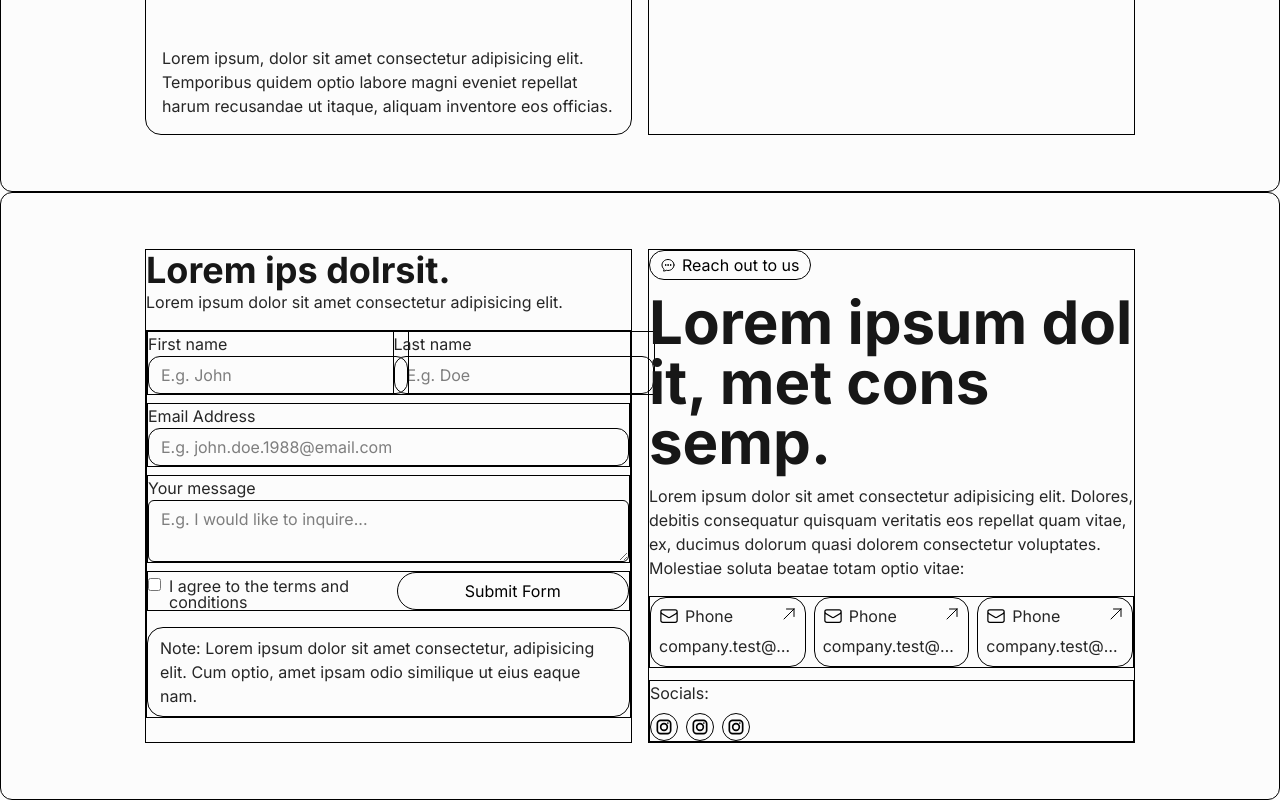
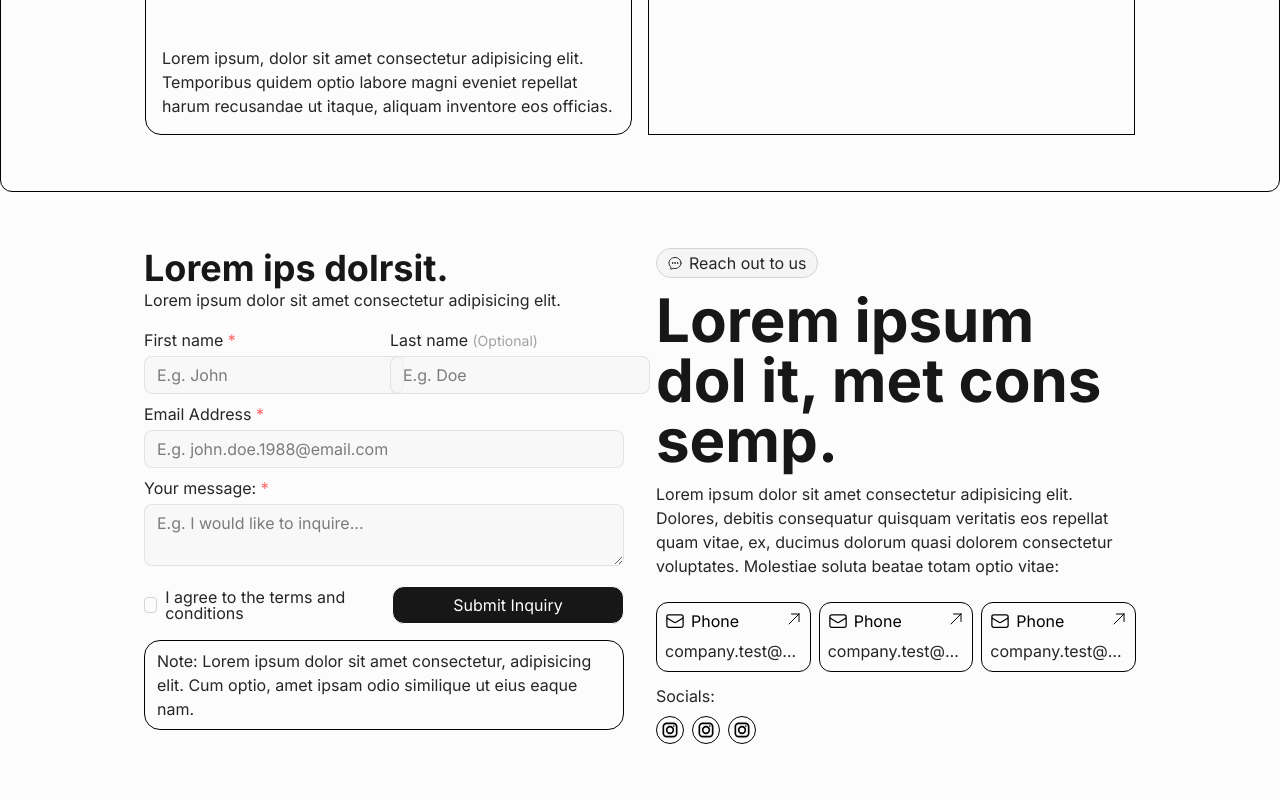
Before and after one commit to fwedwicc/kms, a React (Vite) app in the folder frontend/: page / in a window 1280 px wide. Shown: the part 952-1752 px from the top of the page. Built offline with nearby package versions, Linux system fonts and the light colour scheme; no server answers.

Commit message:
Enhance Contact component layout and styling; improve form accessibility and input handling

```diff
--- a/frontend/src/components/guest/Contact.jsx
+++ b/frontend/src/components/guest/Contact.jsx
@@ -61,16 +61,16 @@ const Contact = () => {
   }
 
   return (
-    <section id='contact' className='grid lg:grid-cols-2 grid-cols-1 border rounded-xl lg:px-36 md:px-12 gap-4 px-4 p-4 md:p-14'>
+    <section id='contact' className='grid lg:grid-cols-2 grid-cols-1 rounded-xl lg:px-36 md:px-12 md:gap-8 gap-4 px-4 p-4 md:p-14'>
       <Toaster position="bottom-left" />
       {/* Left Content */}
-      <div className='border'>
+      <div>
         <h3>Lorem ips dolrsit.</h3>
         <p>Lorem ipsum dolor sit amet consectetur adipisicing elit.</p>
-        <form onSubmit={handleSubmit} className='mt-4 grid md:grid-cols-2 grid-cols-1 gap-2 border'>
+        <form onSubmit={handleSubmit} className='mt-4 grid md:grid-cols-2 grid-cols-1 gap-y-2 gap-x-3'>
           {/* Firstname */}
-          <fieldset className='flex flex-col border'>
-            <label htmlFor="firstName">First name</label>
+          <fieldset className='flex flex-col gap-1'>
+            <label htmlFor="firstName">First name <span className='text-red-400'>*</span></label>
             <InputText
               type="text"
               name="firstName"
@@ -81,8 +81,8 @@ const Contact = () => {
             />
           </fieldset>
           {/* Lastname */}
-          <fieldset className='flex flex-col border'>
-            <label htmlFor="lastName">Last name</label>
+          <fieldset className='flex flex-col gap-1'>
+            <label htmlFor="lastName">Last name <span className='text-neutral-400 text-sm'>(Optional)</span></label>
             <InputText
               type="text"
               name="lastName"
@@ -93,8 +93,8 @@ const Contact = () => {
             />
           </fieldset>
           {/* Email */}
-          <fieldset className='flex flex-col border col-span-full'>
-            <label htmlFor="email">Email Address</label>
+          <fieldset className='flex flex-col gap-1 col-span-full'>
+            <label htmlFor="email">Email Address <span className='text-red-400'>*</span></label>
             <InputText
               type="text"
               name="email"
@@ -105,20 +105,20 @@ const Contact = () => {
             />
           </fieldset>
           {/* Message */}
-          <fieldset className='flex flex-col border col-span-full'>
-            <label htmlFor="message">Your message</label>
+          <fieldset className='flex flex-col gap-1 col-span-full'>
+            <label htmlFor="message">Your message: <span className='text-red-400'>*</span></label>
             <textarea
               name="message"
               value={formData.message}
               placeholder="E.g. I would like to inquire..."
               onChange={handleChange}
-              className="rounded-md px-3 py-1.5 border"
+              className="px-3 py-1.5 border border-neutral-300/60 bg-neutral-100/60 rounded-lg transition duration-300 ease-in-out focus:ring-2 ring-offset-1 focus:ring-green-600 focus:outline-none"
             />
           </fieldset>
-          <div className='col-span-full grid md:grid-cols-2 grid-cols-1 items-end gap-4 border'>
+          <div className='col-span-full grid md:grid-cols-2 grid-cols-1 items-center gap-4 mt-3'>
             {/* Terms Agreed */}
             <fieldset>
-              <label className='flex items-start gap-2 leading-4'>
+              <label className='flex items-center gap-2 leading-4'>
                 <input
                   type="checkbox"
                   name="termsAgreed"
@@ -130,12 +130,13 @@ const Contact = () => {
               </label>
             </fieldset>
             {/* Submit Button */}
-            <Button type="submit" disabled={loading} className=''>
-              {loading ? 'Submitting...' : 'Submit Form'}
+            <Button type="submit" disabled={loading} variant='primary'>
+              {loading ? 'Submitting...' : 'Submit Inquiry'}
+              {loading ? 'spin' : null}
             </Button>
           </div>
           {/* Error Message */}
-          {error && <p className='text-red-500 col-span-full mt-2'>{error}</p>}
+          {error && <span className='text-red-500 col-span-full mt-2'>{error}</span>}
           {/* Note */}
           <div className='col-span-full mt-2 px-3 py-2 rounded-2xl border'>
             <p>Note: Lorem ipsum dolor sit amet consectetur, adipisicing elit. Cum optio, amet ipsam odio similique ut eius eaque nam.</p>
@@ -143,9 +144,8 @@ const Contact = () => {
         </form>
       </div>
       {/* Right Content */}
-      <div className='border space-y-3'>
-        {/* border-green-500/30 bg-green-400/5 text-green-600 */}
-        <Badge styles=''>
+      <div className='space-y-3'>
+        <Badge variant='default'>
           <svg xmlns="http://www.w3.org/2000/svg" fill="none" viewBox="0 0 24 24" strokeWidth={1.5} stroke="currentColor" className="size-4">
             <path strokeLinecap="round" strokeLinejoin="round" d="M8.625 12a.375.375 0 1 1-.75 0 .375.375 0 0 1 .75 0Zm0 0H8.25m4.125 0a.375.375 0 1 1-.75 0 .375.375 0 0 1 .75 0Zm0 0H12m4.125 0a.375.375 0 1 1-.75 0 .375.375 0 0 1 .75 0Zm0 0h-.375M21 12c0 4.556-4.03 8.25-9 8.25a9.764 9.764 0 0 1-2.555-.337A5.972 5.972 0 0 1 5.41 20.97a5.969 5.969 0 0 1-.474-.065 4.48 4.48 0 0 0 .978-2.025c.09-.457-.133-.901-.467-1.226C3.93 16.178 3 14.189 3 12c0-4.556 4.03-8.25 9-8.25s9 3.694 9 8.25Z" />
           </svg>
@@ -154,8 +154,8 @@ const Contact = () => {
         <h1>Lorem ipsum dol it, met cons semp.</h1>
         <p>Lorem ipsum dolor sit amet consectetur adipisicing elit. Dolores, debitis consequatur quisquam veritatis eos repellat quam vitae, ex, ducimus dolorum quasi dolorem consectetur voluptates. Molestiae soluta beatae totam optio vitae:</p>
         {/* More */}
-        <div className='grid md:grid-cols-3 grid-cols-2 gap-2 mt-4 border'>
-          <a href='#' className='border p-2 rounded-2xl space-y-2'>
+        <div className='grid md:grid-cols-3 grid-cols-2 gap-2 mt-6'>
+          <a href='#' className='border p-2 rounded-xl space-y-2'>
             <div className='flex justify-between items-start'>
               <div className='flex items-center gap-1.5'>
                 <svg xmlns="http://www.w3.org/2000/svg" fill="none" viewBox="0 0 24 24" strokeWidth={1.5} stroke="currentColor" className="size-5">
@@ -169,7 +169,7 @@ const Contact = () => {
             </div>
             <p className='truncate'>company.test@email.com</p>
           </a>
-          <a href='#' className='border p-2 rounded-2xl space-y-2'>
+          <a href='#' className='border p-2 rounded-xl space-y-2'>
             <div className='flex justify-between items-start'>
               <div className='flex items-center gap-1.5'>
                 <svg xmlns="http://www.w3.org/2000/svg" fill="none" viewBox="0 0 24 24" strokeWidth={1.5} stroke="currentColor" className="size-5">
@@ -183,7 +183,7 @@ const Contact = () => {
             </div>
             <p className='truncate'>company.test@email.com</p>
           </a>
-          <a href='#' className='border p-2 rounded-2xl space-y-2'>
+          <a href='#' className='border p-2 rounded-xl space-y-2'>
             <div className='flex justify-between items-start'>
               <div className='flex items-center gap-1.5'>
                 <svg xmlns="http://www.w3.org/2000/svg" fill="none" viewBox="0 0 24 24" strokeWidth={1.5} stroke="currentColor" className="size-5">
@@ -199,7 +199,7 @@ const Contact = () => {
           </a>
         </div>
         {/* Socials */}
-        <div className='space-y-2 border'>
+        <div className='space-y-2'>
           <p>Socials:</p>
           <div className='flex items-center gap-2'>
             <a href="" className='flex items-center justify-center size-7 rounded-full border'>
--- a/frontend/src/components/ui/Badge.jsx
+++ b/frontend/src/components/ui/Badge.jsx
@@ -1,8 +1,14 @@
 import React from 'react'
 
-const Badge = ({ children, styles }) => {
+const Badge = ({ children, styles, variant }) => {
+
+  const baseStyles = 'inline-flex items-center gap-1.5 md:text-base text-sm px-2.5 py-1.5 rounded-full border leading-none'
+  const defaultStyles = 'bg-neutral-100 text-neutral-800 border-neutral-300'
+  const successStyles = 'bg-green-400/5 text-green-600 border-green-500/30'
+  const infoyStyles = 'bg-blue-100 text-blue-800 border-blue-200'
+
   return (
-    <div className={`inline-flex items-center gap-1.5 md:text-base text-sm px-2.5 py-1.5 rounded-full border leading-none ${styles}`}>
+    <div className={`${styles} ${baseStyles} ${variant === 'default' ? defaultStyles : variant === 'success' ? successStyles : variant === 'info' ? infoyStyles : ''}`}>
       {children}
     </div>
   )
--- a/frontend/src/components/ui/Button.jsx
+++ b/frontend/src/components/ui/Button.jsx
@@ -1,10 +1,10 @@
 import React from 'react'
 // import { Spinner } from './index'
 
-const baseButton = 'flex items-center justify-center md:text-base text-sm gap-2 px-3 py-1.5 border rounded-full cursor-pointer transition duration-300 ease-in-out disabled:opacity-70 disabled:cursor-not-allowed'
-const primaryButton = 'bg-green-400 hover:bg-green-400/70 disabled:hover:bg-green-400 text-neutral-900'
-const secondaryButton = 'bg-green-50 text-black'
-const ghostButton = 'bg-transparent text-black hover:bg-green-50'
+const baseButton = 'flex items-center justify-center md:text-base text-sm gap-2 px-3 py-1.5 border rounded-xl cursor-pointer transition duration-300 ease-in-out disabled:opacity-70 disabled:cursor-not-allowed'
+const primaryButton = 'bg-neutral-900 hover:bg-neutral-950 disabled:hover:bg-neutral-900 text-white'
+const secondaryButton = 'bg-neutral-900 hover:bg-neutral-950 disabled:hover:bg-neutral-900 text-white' // temporary
+const ghostButton = 'bg-neutral-900 hover:bg-neutral-950 disabled:hover:bg-neutral-900 text-white' // temporary
 
 const Button = ({
   type = 'button',
--- a/frontend/src/components/ui/InputText.jsx
+++ b/frontend/src/components/ui/InputText.jsx
@@ -1,6 +1,6 @@
 import React from 'react'
 
-const baseInput = 'px-3 py-1.5 border w-ful rounded-xl transition duration-300 ease-in-out disabled:opacity-70 disabled:cursor-not-allowed'
+const baseInput = 'px-3 py-1.5 border border-neutral-300/60 bg-neutral-100/60 w-ful rounded-lg transition duration-300 ease-in-out disabled:opacity-70 disabled:cursor-not-allowed focus:ring-2 ring-offset-1 focus:ring-neutral-800 focus:outline-none'
 
 const InputText = ({
   type = 'text',
--- a/frontend/src/index.css
+++ b/frontend/src/index.css
@@ -16,8 +16,18 @@ body {
   font-weight: 400;
   font-style: normal;
 }
+
+@layer base {
+  [type="checkbox"] {
+    @apply appearance-none size-4 transition duration-300 ease-in-out rounded-sm border border-neutral-300 focus:ring-2 focus:ring-offset-2 focus:ring-green-500;
+  }
+
+  [type="checkbox"]:checked {
+    @apply bg-green-500;
+  }
+}
+
 p,
-span,
 label {
   @apply md:text-base text-sm text-neutral-800;
 }
```
